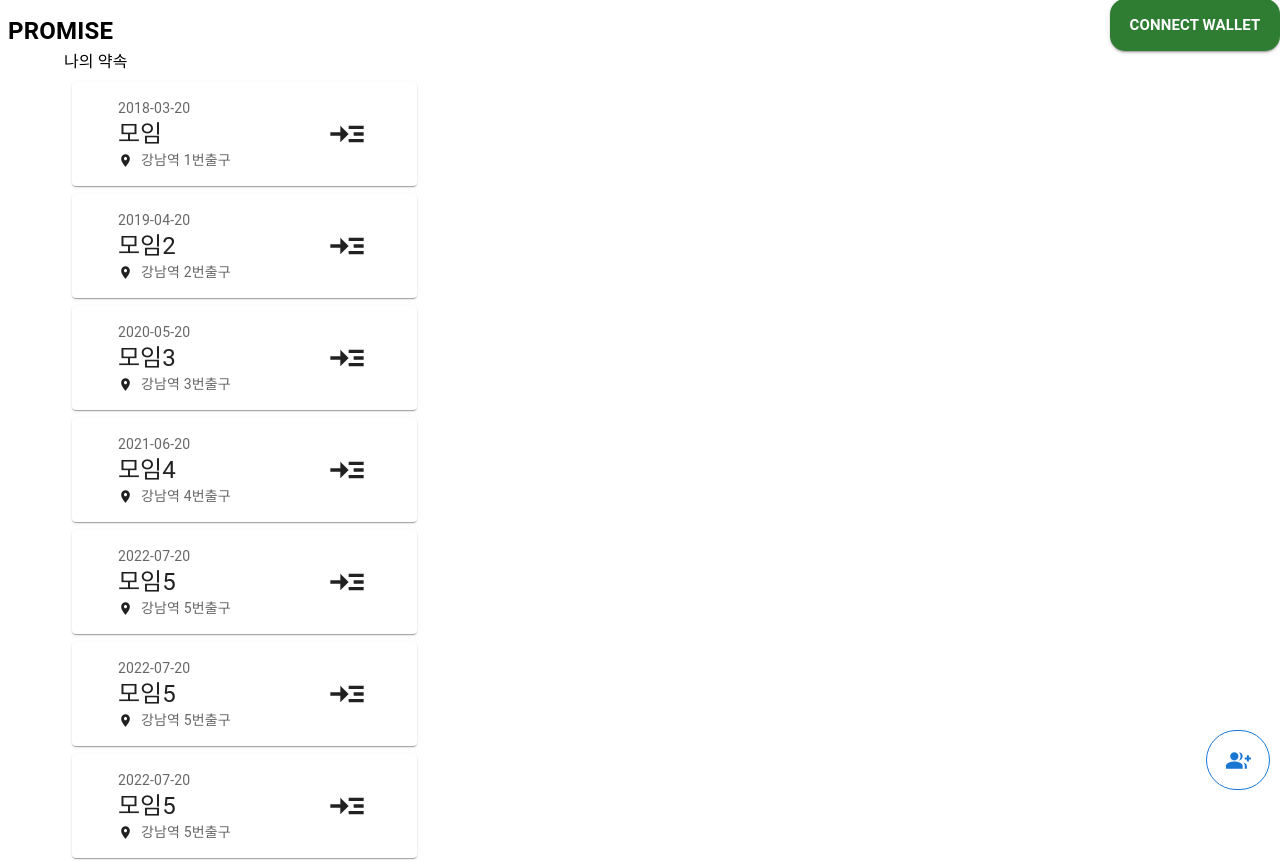
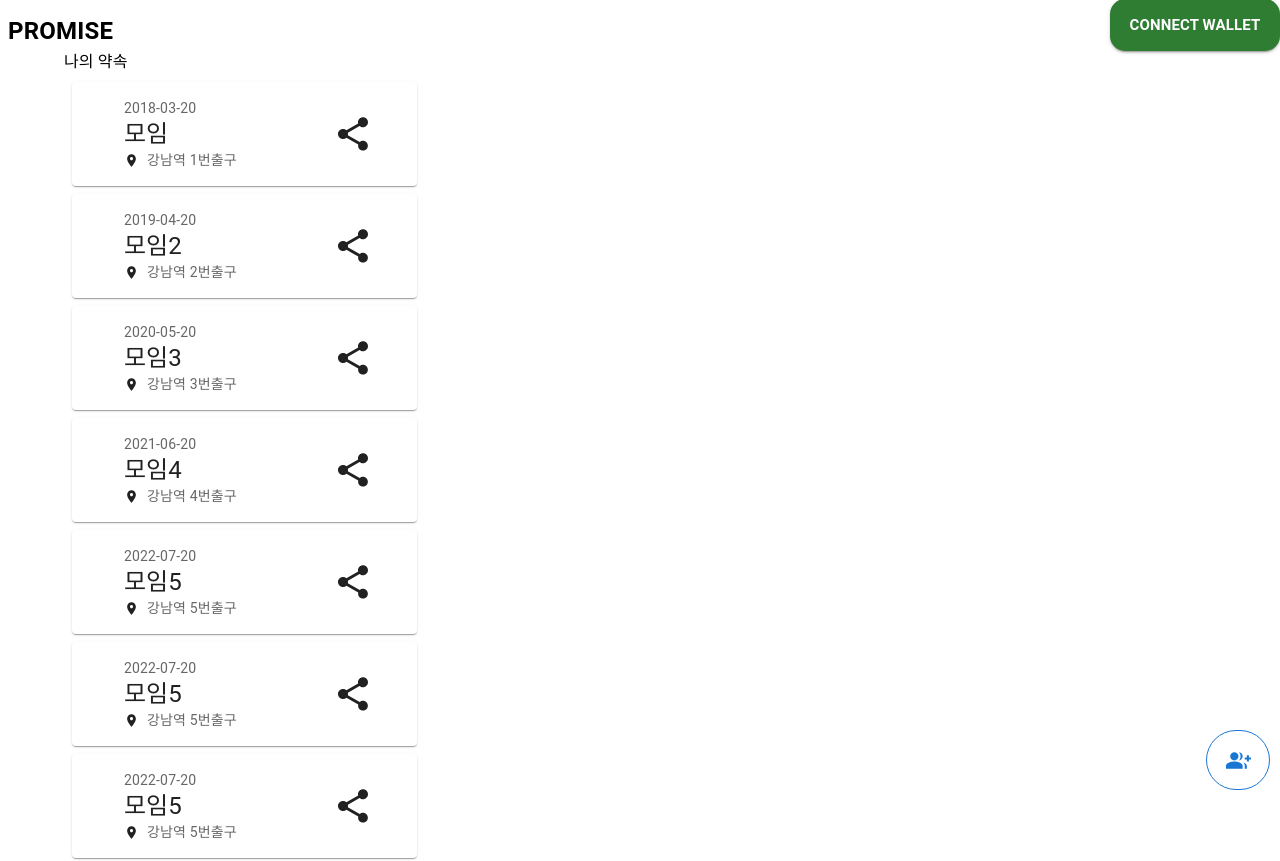
Before and after one commit to PromiseNFT/promise-web, a React (Create React App) app: page / in a window 1280 px wide. Shown: the top 861 px of the page. Built offline with nearby package versions, Linux system fonts and the light colour scheme.

Commit message:
✨ add copy

```diff
--- a/package.json
+++ b/package.json
@@ -18,6 +18,7 @@
     "klip-sdk": "^2.0.1",
     "react": "^17.0.2",
     "react-calendar": "^3.7.0",
+    "react-copy-to-clipboard": "^5.0.4",
     "react-dom": "^17.0.2",
     "react-hot-loader": "^4.12.21",
     "react-query": "^3.34.8",
@@ -40,6 +41,7 @@
     "@types/node": "^16.11.24",
     "@types/react": "^17.0.39",
     "@types/react-calendar": "^3.4.5",
+    "@types/react-copy-to-clipboard": "^5.0.2",
     "@types/react-dom": "^17.0.11",
     "@typescript-eslint/eslint-plugin": "^4.15.2",
     "@typescript-eslint/parser": "^4.15.2",
--- a/src/components/Cards/CardComponent.tsx
+++ b/src/components/Cards/CardComponent.tsx
@@ -5,17 +5,9 @@ import CardContent from '@mui/material/CardContent';
 import CardMedia from '@mui/material/CardMedia';
 import Button from '@mui/material/Button';
 import Typography from '@mui/material/Typography';
-import {
-  Place,
-  ReadMore,
-  GroupAdd,
-  AccessTime,
-  Groups,
-  Title,
-  Description,
-  Image,
-} from '@mui/icons-material';
+import { Place, Share } from '@mui/icons-material';
 import { Box } from '@mui/material';
+import { CopyToClipboard } from 'react-copy-to-clipboard';
 
 export interface CardType {
   title: string;
@@ -28,6 +20,10 @@ export const CardComponent = ({
   location,
   time,
 }: CardType): JSX.Element => {
+  const snsShare = () => {
+    alert('ㅅㅂ');
+  };
+
   return (
     <Card
       sx={{
@@ -60,9 +56,14 @@ export const CardComponent = ({
         </Box>
       </CardContent>
       <CardActions>
-        <Button size='large' color='inherit'>
-          <ReadMore sx={{ fontSize: 40 }} />
-        </Button>
+        <CopyToClipboard
+          text='ㄴㅇㄹㄴㅇㄹㄴㅇㄹ'
+          onCopy={() => {
+            alert('링크가 복사되었습니다.\n친구에게 공유해주세요!');
+          }}
+        >
+          <Share sx={{ fontSize: 40 }} />
+        </CopyToClipboard>
       </CardActions>
     </Card>
   );
```
Also changed, not shown: 1 other file (tests, documents, lock files or other folders).
